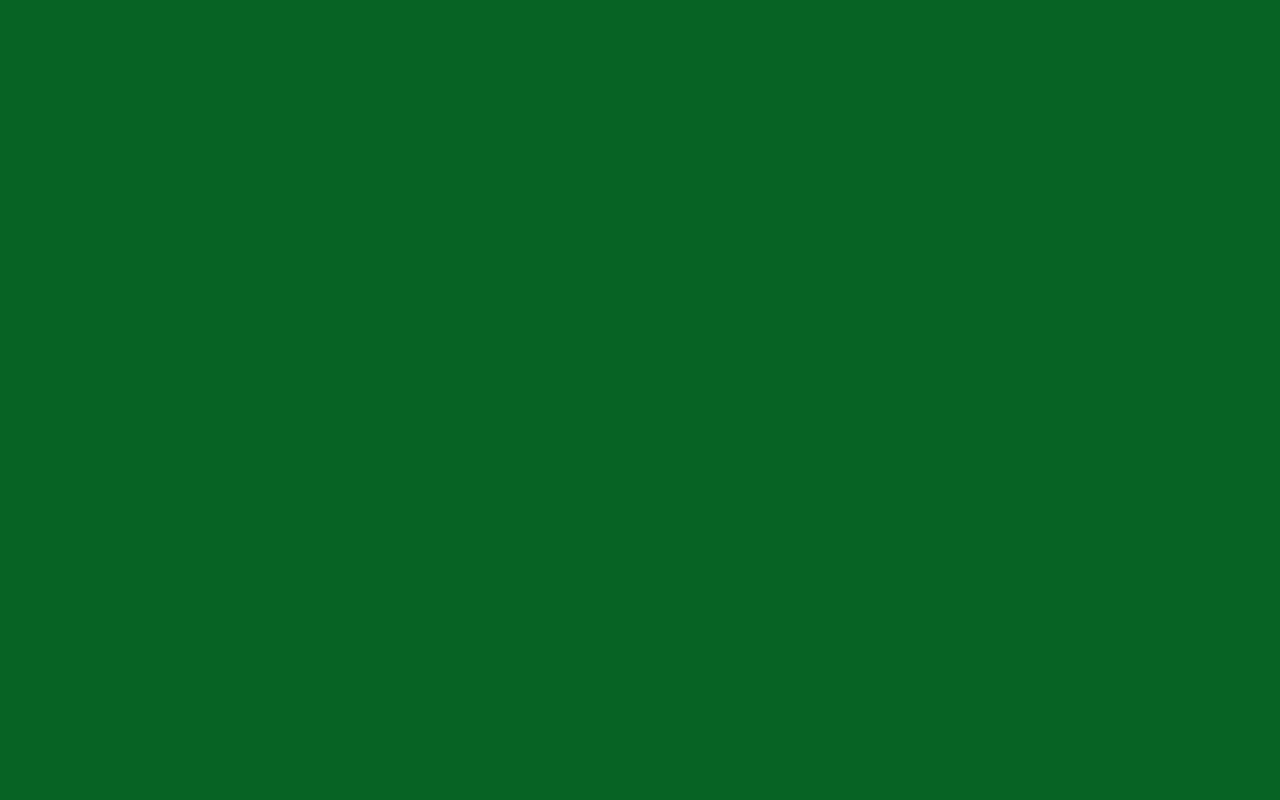
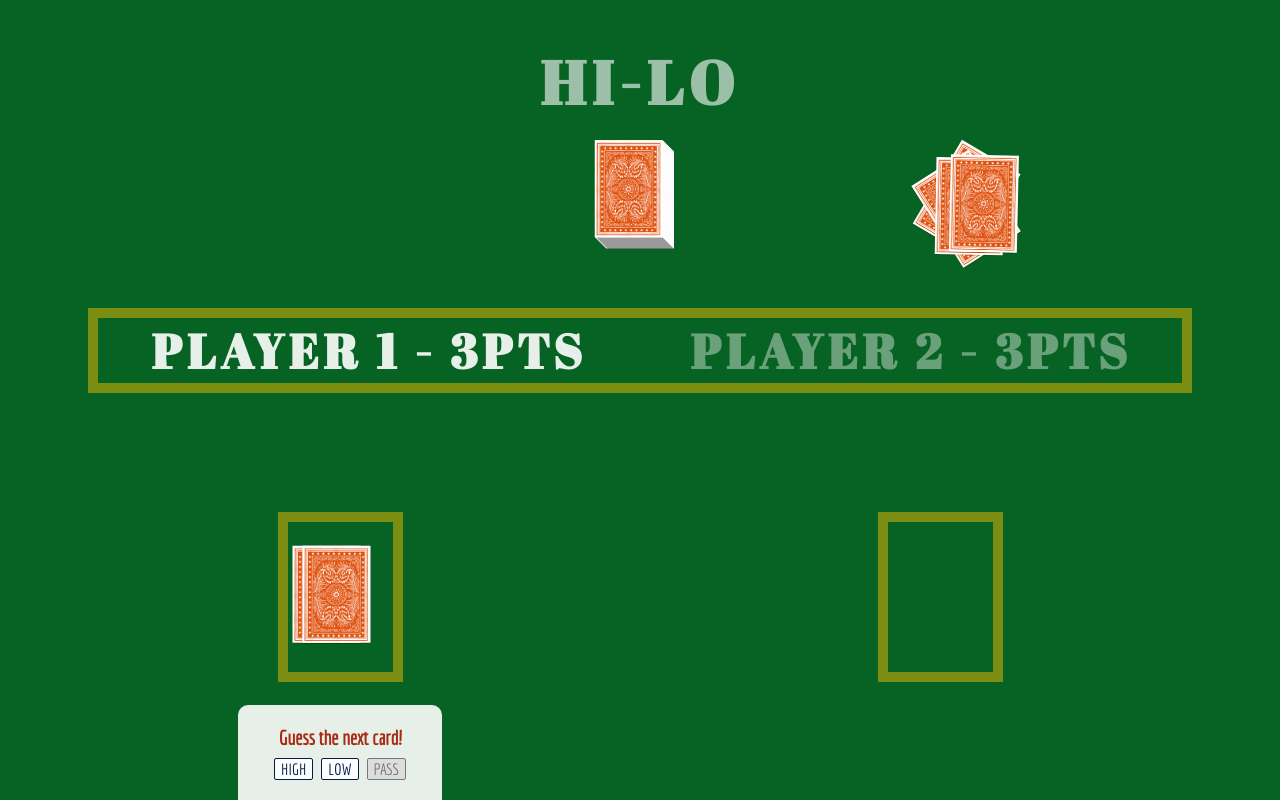
Before and after one commit to joeyjoejoejr/hi-lo, a React (Create React App) app: page / in a window 1280 px wide. Built offline with nearby package versions, Linux system fonts and the light colour scheme.

Commit message:
Initial Layout
Creates inactive versions of all card piles and player contolls along
with styles. No functionality is implemented yet other than some basic
functionality arranging cards.

```diff
--- a/public/index.html
+++ b/public/index.html
@@ -4,6 +4,8 @@
     <meta charset="utf-8">
     <meta name="viewport" content="width=device-width, initial-scale=1">
     <link rel="shortcut icon" href="%PUBLIC_URL%/favicon.ico">
+    <link href="https://fonts.googleapis.com/css?family=Abril+Fatface|Economica" rel="stylesheet">
+
     <!--
       Notice the use of %PUBLIC_URL% in the tag above.
       It will be replaced with the URL of the `public` folder during the build.
--- a/src/App.css
+++ b/src/App.css
@@ -1,7 +1,59 @@
 .App {
-  background-color: #076324;
   display: flex;
   flex-direction: column;
   min-height: 100vh;
   text-align: center;
+  max-width: 1200px;
+  margin: 0 auto;
 }
+
+.App-dealer {
+  align-items: center;
+  display: flex;
+  justify-content: center;
+  position: relative;
+}
+
+.App-deck {
+  position: relative;
+  left: -34px;
+  margin-bottom: 97px;
+}
+
+.App-discard {
+  position: absolute;
+  right: 25%;
+  top: 0;
+}
+
+.App-playerpile {
+  position: relative;
+  top: -40px;
+  left: 5px;
+}
+
+.App-player {
+  display: flex;
+  flex-direction: column;
+  flex: 1;
+}
+
+.App-playerbar {
+  border: 10px solid rgba(240, 186, 0, 0.5);
+  display: flex;
+  margin: 3em 3em 0;
+}
+
+.App-playerbar > * {
+  flex: 1;
+  color: rgba(255, 255, 255, 0.4);
+}
+
+.App-playerbar .active {
+  color: rgba(255, 255, 255, 0.9);
+}
+
+.App-playercontrols {
+  display: flex;
+  flex: 1;
+}
--- a/src/App.js
+++ b/src/App.js
@@ -1,12 +1,105 @@
 import React, { Component } from 'react';
-import logo from './logo.svg';
+import CardPile, { arrangeDeck, arrangeDiscard, arrangePlayer } from './CardPile';
+import Player from './Player';
+import Card, { CardData } from './Card';
+
 import './App.css';
 
 class App extends Component {
+  constructor(props) {
+    const cards = Array.from({ length: 52 }, (_, i) => new CardData(i));
+
+    super(props);
+    this.state = {
+      allCards: cards,
+      deckCards: cards.slice(0, 46),
+      discardCards: cards.slice(48, 52),
+      playerCards: cards.slice(46, 48),
+    }
+
+    this.updateDeckCards = this.updateDeckCards.bind(this);
+    this.updateDiscardCards = this.updateDiscardCards.bind(this);
+    this.updatePlayerCards = this.updatePlayerCards.bind(this);
+  }
+
+  updatePlayerCards(cards) {
+    this.updateCards(cards, 'playerCards');
+  }
+
+  updateDeckCards(cards) {
+    this.updateCards(cards, 'deckCards');
+  }
+
+  updateDiscardCards(cards) {
+    this.updateCards(cards, 'discardCards');
+  }
+
+  updateCards(cards, key) {
+    let cardIndexes = []
+    cards.forEach((card, i) => (cardIndexes[card.id] = i));
+
+    this.setState((state) => {
+      const newCards = state.allCards.map((card) => {
+        const cardIndex = cardIndexes[card.id];
+
+        return cardIndex ? cards[cardIndex] : card;
+      });
+
+      return {
+        allCards: newCards,
+        [key]: cards
+      };
+    });
+  }
+
   render() {
     return (
       <div className="App">
         <div className="App-header">
+          <h1>HI-LO</h1>
+        </div>
+
+        <div className="App-dealer">
+          <CardPile
+            className="App-deck"
+            cards={this.state.deckCards}
+            updateCards={cards => this.updateCards(cards, 'deckCards') }
+            arrangeCards={arrangeDeck} />
+          <CardPile
+            className="App-discard"
+            cards={this.state.discardCards}
+            updateCards={cards => this.updateCards(cards, 'discardCards') }
+            arrangeCards={arrangeDiscard} />
+        </div>
+
+        <div className="App-player">
+          <div className="App-playerbar">
+            <h2 className='active'>Player 1 - 3pts</h2>
+            <h2>Player 2 - 3pts</h2>
+          </div>
+          <div className="App-playercontrols">
+            <Player active={true}>
+              <CardPile
+                className="App-playerpile"
+                cards={this.state.playerCards}
+                updateCards={cards => this.updateCards(cards, 'playerCards') }
+                arrangeCards={arrangePlayer} />
+            </Player>
+
+            <Player active={false}>
+              <CardPile
+                className="App-playerpile"
+                cards={this.state.playerCards}
+                updateCards={cards => this.updateCards(cards, 'playerCards') }
+                arrangeCards={arrangePlayer} />
+            </Player>
+          </div>
+        </div>
+
+        <div className="App-cards">
+          {
+            this.state.allCards.map(card => <Card key={card.id} card={card} />)
+          }
         </div>
       </div>
     );
--- /dev/null
+++ b/src/Card/Card.css
@@ -0,0 +1,11 @@
+.Card {
+  background-image: url('./card-back.png');
+  background-position: 50%;
+  background-size: 100%;
+  box-shadow: 0 1px 1px rgba(0, 0, 0, 0.15);
+  height: 97px;
+  left: 0;
+  position: absolute;
+  top: 0;
+  width: 68px;
+}
--- /dev/null
+++ b/src/Card/index.js
@@ -0,0 +1,22 @@
+import React from 'react';
+import './Card.css';
+
+export class CardData {
+  constructor(id) {
+    this.id = id;
+    this.offsetX = 0;
+    this.offsetY = 0;
+    this.rotateZ = 0;
+    this.zIndex = 0;
+  }
+}
+
+
+export default ({ card }) => {
+  const styles = {
+    transform: `translate(${card.offsetX}px, ${card.offsetY}px) rotateZ(${card.rotateZ}deg)`,
+    zIndex: card.id,
+  };
+
+  return <div className="Card" style={styles} />;
+};
--- /dev/null
+++ b/src/CardPile/index.js
@@ -0,0 +1,41 @@
+import React from 'react';
+
+export const arrangeDeck = (cards, clientRect) => cards.map((card, i) => {
+  card.offsetX = clientRect.left - (i * 0.25);
+  card.offsetY = clientRect.top - (i * 0.25);
+  card.rotateZ = 0;
+  card.zIndex = i
+  return card;
+});
+
+export const arrangeDiscard = (cards, clientRect) => cards.map((card, i) => {
+  card.offsetX = clientRect.left + (Math.random() * 20) - 10;
+  card.offsetY = clientRect.top + (Math.random() * 20) - 10;
+  card.rotateZ = (Math.random() * 90) - 45;
+  card.zIndex = i
+  return card;
+});
+
+export const arrangePlayer = (cards, clientRect) => cards.map((card, i) => {
+  card.offsetX = clientRect.left + (i * 10);
+  card.offsetY = clientRect.top
+  card.rotateZ = 0
+  card.zIndex = i
+  return card;
+});
+
+
+export default class CardPile extends React.Component {
+  componentDidMount() {
+    const clientRect = this.pileElement.getBoundingClientRect();
+    const newCards = this.props.arrangeCards(this.props.cards, clientRect);
+    this.props.updateCards(newCards);
+  }
+
+  render() {
+    return(
+      <div className={this.props.className}
+        ref={pileElement => { this.pileElement = pileElement }}></div>
+    );
+  }
+};
--- /dev/null
+++ b/src/Player/Player.css
@@ -0,0 +1,66 @@
+.Player {
+  align-items: center;
+  display: flex;
+  flex: 1;
+  flex-direction: column;
+  justify-content: center;
+}
+
+.Player div:first-child {
+  align-items: center;
+  display: flex;
+  flex: 1;
+  justify-content: center;
+}
+
+.Player-cards {
+  border: 10px solid rgba(240, 186, 0, 0.5);
+  height: 150px;
+  width: 105px;
+}
+
+.Player-controls {
+  color: #A82C14;
+  background: rgba(255, 255, 255, 0.9);
+  border-radius: 10px 10px 0 0;
+  padding: 1em 2em;
+  font-family: 'Economica', sans-serif;
+  font-size: 1em;
+  font-weight: bold;
+  overflow: hidden;
+  position: fixed;
+  bottom: 0;
+}
+
+.Player-controls.disabled {
+  height: 0;
+  padding: 0;
+}
+
+.Player-controls p {
+  margin: 0.25em;
+  font-size: 1.25em;
+}
+
+.Player-controls button {
+  background-color: inherit;
+  border: 1px solid #011C47;
+  border-radius: 2px;
+  color: #011C47;
+  cursor: pointer;
+  font-size: 1em;
+  font-family: 'Economica', sans-serif;
+  margin: 0.25em;
+  text-transform: uppercase;
+}
+
+.Player-controls button:hover {
+  background-color: #ccc;
+}
+
+.Player-controls button:disabled {
+  background-color: #ddd;
+  border: 1px solid #777;
+  color: #777;
+  cursor: default;
+}
--- /dev/null
+++ b/src/Player/index.js
@@ -0,0 +1,19 @@
+import React from 'react';
+import './Player.css';
+
+export default ({ active, children }) => (
+  <div className="Player">
+    <div>
+      <div className="Player-cards">
+        {active && children}
+      </div>
+    </div>
+
+    <div className={"Player-controls " + (!active && "disabled")}>
+      <p>Guess the next card!</p>
+      <button>High</button>
+      <button>Low</button>
+      <button disabled>Pass</button>
+    </div>
+  </div>
+)
--- a/src/index.css
+++ b/src/index.css
@@ -2,4 +2,22 @@ body {
   margin: 0;
   padding: 0;
   font-family: sans-serif;
+  color: rgba(255, 255, 255, 0.6);
+  background-color: #076324;
 }
+
+h1, h2 {
+  font-family: 'Abril Fatface';
+}
+
+h1 {
+  font-size: 3.8em;
+  letter-spacing: 0.1em;
+}
+
+h2 {
+  font-size: 3.0em;
+  letter-spacing: 0.1em;
+  margin: 0;
+  text-transform: uppercase;
+}
```
Also changed, not shown: src/Card/card-back.png (added), src/logo.svg (deleted).
